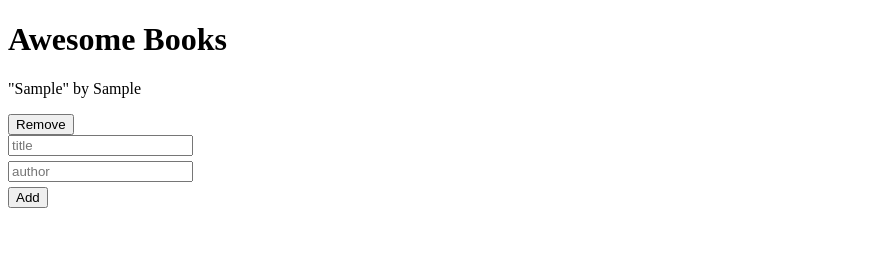
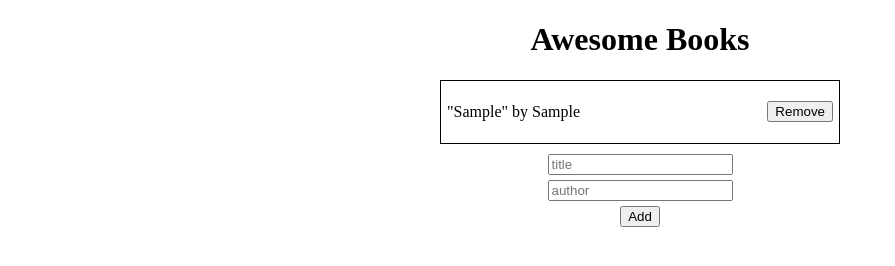
Before and after one commit to over-geek/Awesome-books, a website: page index.html in a window 1280 px wide. Both pictures are taken after typing "Sample", "Sample" into the empty fields and a click on the button "Add". Shown: the whole page, without its empty margins (0-895 px from the left). Drawn offline with Linux system fonts and the light colour scheme.

Commit message:
The remove function added and style.css updated

```diff
--- a/script.js
+++ b/script.js
@@ -4,7 +4,7 @@ const addBtn = document.getElementById('add-btn');
 const libraryCollection = document.getElementById('library');
 const bookForm = document.getElementById('addBook-form');
 
-const Booklist = []; // array to store books
+let Booklist = []; // array to store books
 
 function saveData() {
   localStorage.setItem('data', JSON.stringify(Booklist));
@@ -22,12 +22,12 @@ class Book {
     let bookCard = '';
     for (let i = 0; i < Booklist.length; i += 1) {
       bookCard = `
-        <div>
+        <div class="added-books-container">
           <div>
             <p>"${this.title}" by ${this.author}</p>
           </div>
           <div>
-            <button type="button" id="add-btn">Remove</button>
+            <button type="button" class="remove-btn">Remove</button>
           </div>
         </div>
       `;
@@ -53,8 +53,8 @@ addBtn.addEventListener('click', addNewBook);
 function removeBook(e) {
   if (e.target.className === 'remove-btn') {
     const btnId = Number(e.target.id);
-    Books = Books.filter((book, index) => index !== btnId);
-    e.target.parentNode.remove();
+    Booklist = Booklist.filter((book, index) => index !== btnId);
+    e.target.parentNode.parentNode.remove();
     saveData();
   }
 }
@@ -63,9 +63,9 @@ document.addEventListener('click', removeBook);
 
 window.addEventListener('load', () => {
   if (localStorage.getItem('data')) {
-    Books = JSON.parse(localStorage.getItem('data'));
+    Booklist = JSON.parse(localStorage.getItem('data'));
   }
-  if (Books.length !== 0) {
-    displayBooks();
+  if (Booklist.length !== 0) {
+    Book.displayBooks();
   }
 });
--- a/style.css
+++ b/style.css
@@ -1,3 +1,21 @@
 input {
   margin-bottom: 5px;
 }
+
+.container {
+  margin: 0 auto;
+  width: 400px;
+  text-align: center;
+}
+
+.added-books-container {
+  display: flex;
+  justify-content: space-between;
+  align-items: center;
+  padding: 6px;
+  border: 1px solid black;
+}
+
+#addBook-form {
+  margin-top: 10px;
+}
```
